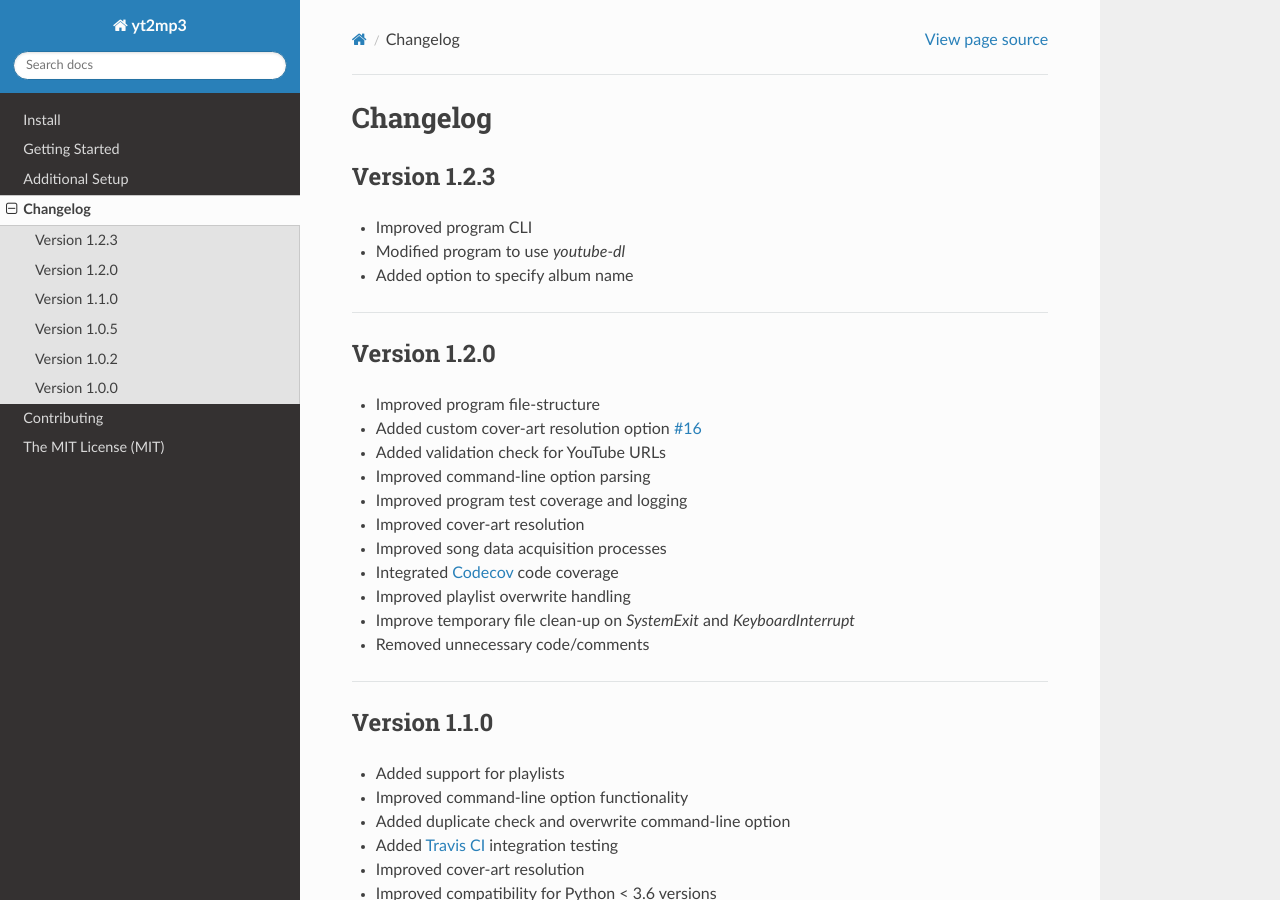
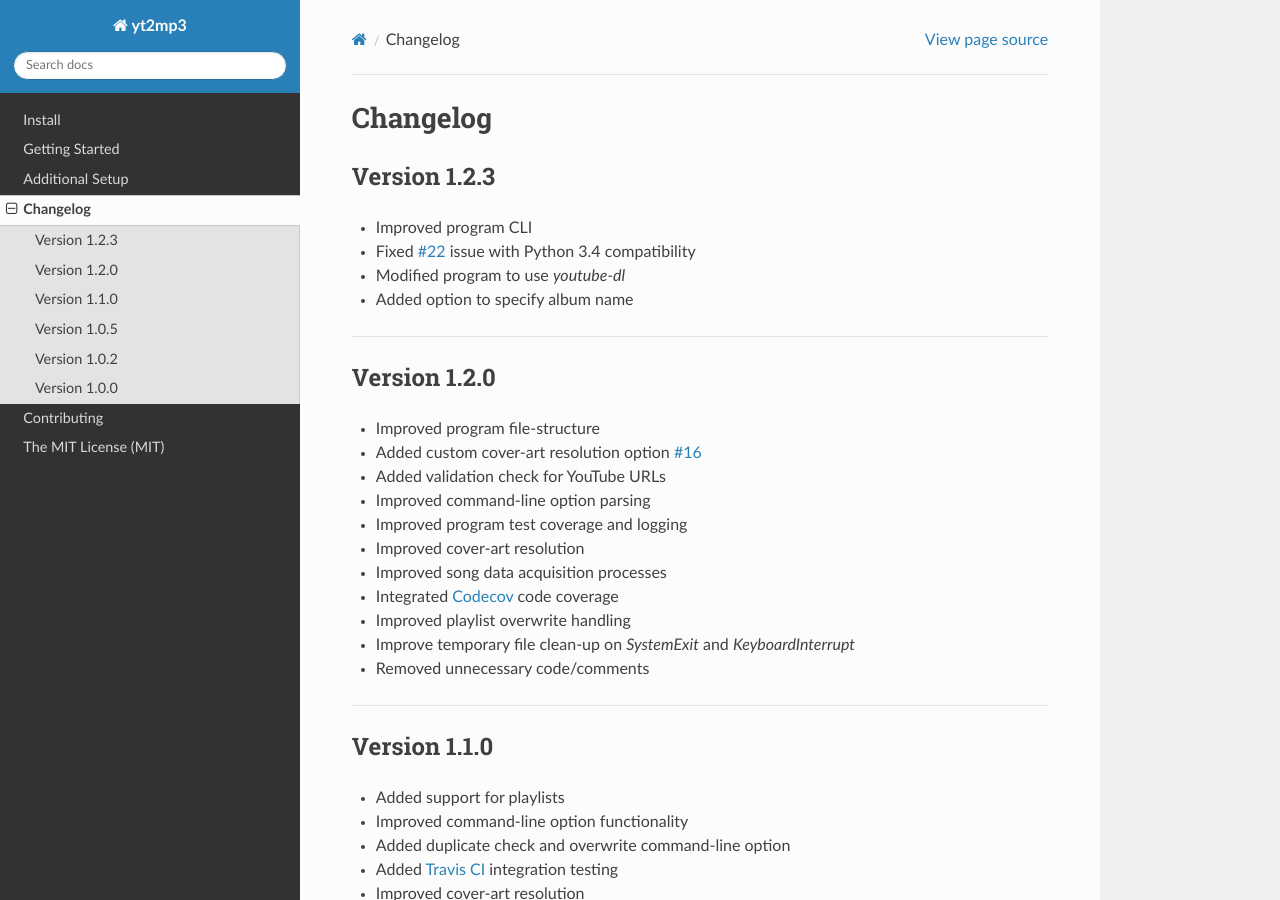
Before and after one commit to tterb/yt2mp3, a Sphinx documentation site: the page built from docs/changelog.rst, in a window 1280 px wide and 900 px high. Built offline with Sphinx 7.4.7 and the Read the Docs theme 2.0.0, drawn with Linux system fonts in a browser that asks for light colours.

Commit message:
:books: Update project documentation

```diff
--- a/docs/changelog.rst
+++ b/docs/changelog.rst
@@ -6,6 +6,7 @@ Version 1.2.3
 ----------------
 
 * Improved program CLI
+* Fixed `#22 <https://github.com/tterb/yt2mp3/issues/22>`_ issue with Python 3.4 compatibility
 * Modified program to use `youtube-dl`
 * Added option to specify album name
 
```
Also changed, not shown: docs/CHANGELOG.md (+1 -1 lines).
